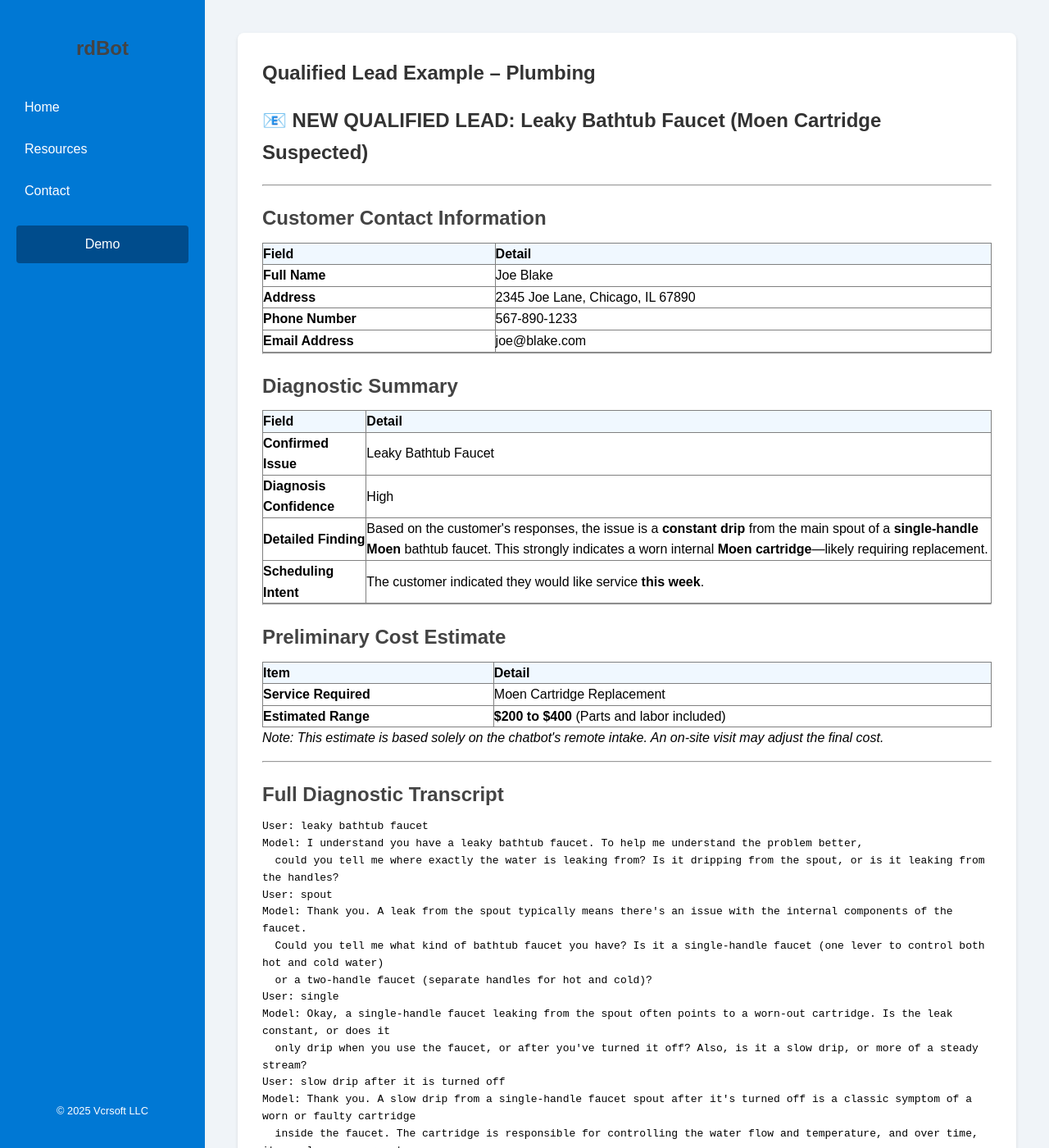
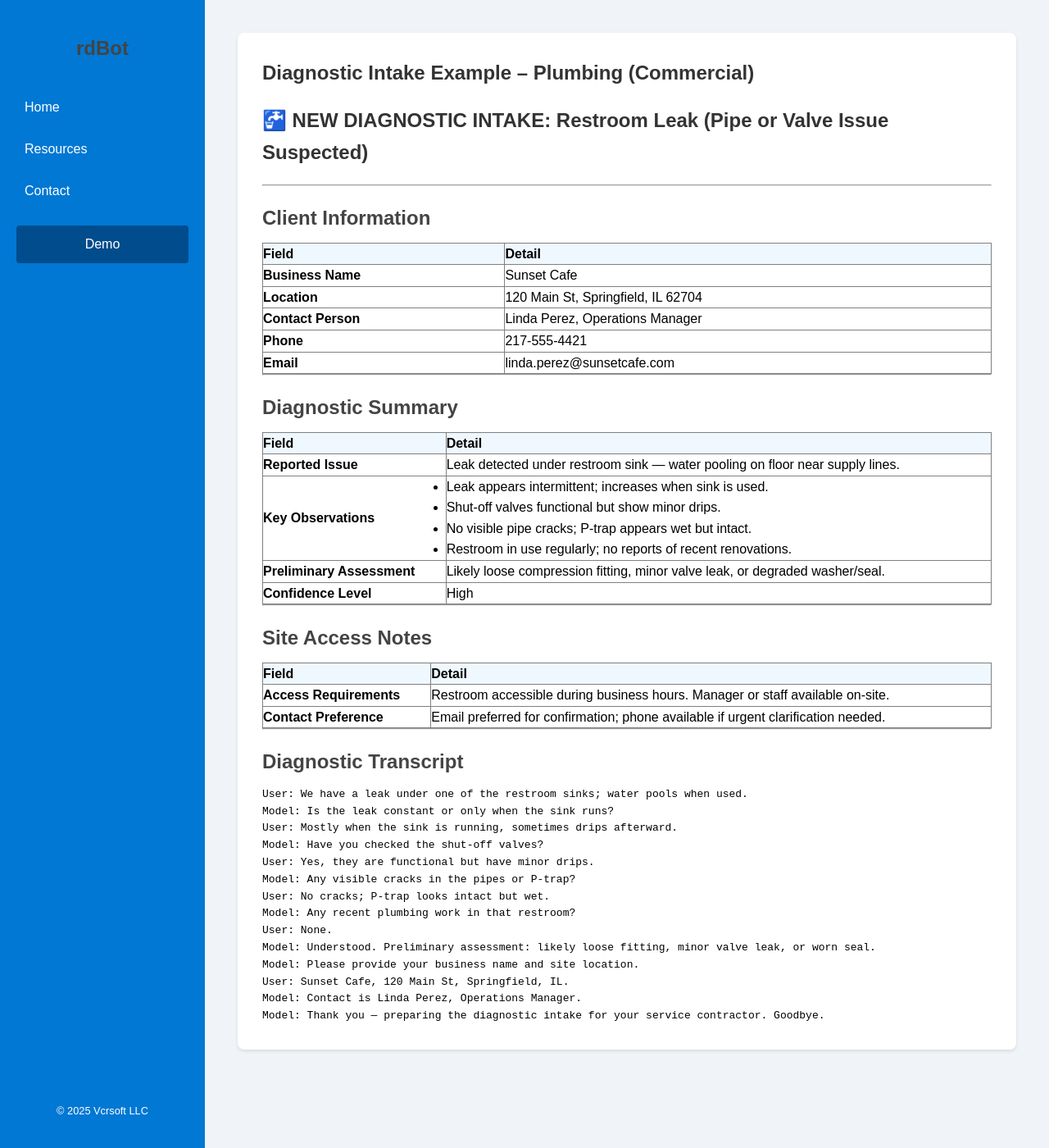
Before and after one commit to vcrsoft/vcrsoft.github.io, a Jekyll site: the page built from _resources/examples/plumbing.md, in a window 1280 px wide and 1400 px high. Shown: the whole window at 82% size. Built offline with Jekyll 4.4.1, drawn with Linux system fonts in a browser that asks for light colours; some of the changed text lies outside the part shown.

Commit message:
Update plumbing diagnostic intake example

```diff
--- a/_resources/examples/plumbing.md
+++ b/_resources/examples/plumbing.md
@@ -1,25 +1,26 @@
 ---
 layout: resource
-title: "Qualified Lead Example – Plumbing"
-excerpt: "See a full AI-qualified lead email for a leaky bathtub faucet, including diagnosis, cost estimate, and transcript."
+title: "Diagnostic Intake Example – Plumbing (Commercial)"
+excerpt: "AI-generated diagnostic intake example for a commercial restroom leak — showing structured intake, assessment, and transcript."
 nav_exclude: true
 ---
 
-# 📧 NEW QUALIFIED LEAD: Leaky Bathtub Faucet (Moen Cartridge Suspected)
+# 🚰 NEW DIAGNOSTIC INTAKE: Restroom Leak (Pipe or Valve Issue Suspected)
 
 ---
 
-## Customer Contact Information
+## Client Information
 
 <table border="1" cellpadding="8" cellspacing="0" style="border-collapse: collapse; width: 100%;">
   <tr style="background-color: #f0f8ff;">
     <th style="text-align: left;">Field</th>
     <th style="text-align: left;">Detail</th>
   </tr>
-  <tr><td><strong>Full Name</strong></td><td>Joe Blake</td></tr>
-  <tr><td><strong>Address</strong></td><td>2345 Joe Lane, Chicago, IL 67890</td></tr>
-  <tr><td><strong>Phone Number</strong></td><td>567-890-1233</td></tr>
-  <tr><td><strong>Email Address</strong></td><td>joe@blake.com</td></tr>
+  <tr><td><strong>Business Name</strong></td><td>Sunset Cafe</td></tr>
+  <tr><td><strong>Location</strong></td><td>120 Main St, Springfield, IL 62704</td></tr>
+  <tr><td><strong>Contact Person</strong></td><td>Linda Perez, Operations Manager</td></tr>
+  <tr><td><strong>Phone</strong></td><td>217-555-4421</td></tr>
+  <tr><td><strong>Email</strong></td><td>linda.perez@sunsetcafe.com</td></tr>
 </table>
 
 ---
@@ -31,56 +32,48 @@ nav_exclude: true
     <th style="text-align: left;">Field</th>
     <th style="text-align: left;">Detail</th>
   </tr>
-  <tr><td><strong>Confirmed Issue</strong></td><td>Leaky Bathtub Faucet</td></tr>
-  <tr><td><strong>Diagnosis Confidence</strong></td><td>High</td></tr>
-  <tr><td><strong>Detailed Finding</strong></td><td>Based on the customer's responses, the issue is a <strong>constant drip</strong> from the main spout of a <strong>single-handle Moen</strong> bathtub faucet. This strongly indicates a worn internal <strong>Moen cartridge</strong>—likely requiring replacement.</td></tr>
-  <tr><td><strong>Scheduling Intent</strong></td><td>The customer indicated they would like service <strong>this week</strong>.</td></tr>
+  <tr><td><strong>Reported Issue</strong></td><td>Leak detected under restroom sink — water pooling on floor near supply lines.</td></tr>
+  <tr><td><strong>Key Observations</strong></td><td>
+    <ul>
+      <li>Leak appears intermittent; increases when sink is used.</li>
+      <li>Shut-off valves functional but show minor drips.</li>
+      <li>No visible pipe cracks; P-trap appears wet but intact.</li>
+      <li>Restroom in use regularly; no reports of recent renovations.</li>
+    </ul>
+  </td></tr>
+  <tr><td><strong>Preliminary Assessment</strong></td><td>Likely loose compression fitting, minor valve leak, or degraded washer/seal.</td></tr>
+  <tr><td><strong>Confidence Level</strong></td><td>High</td></tr>
 </table>
 
 ---
 
-## Preliminary Cost Estimate
+## Site Access Notes
 
 <table border="1" cellpadding="8" cellspacing="0" style="border-collapse: collapse; width: 100%;">
   <tr style="background-color: #f0f8ff;">
-    <th style="text-align: left;">Item</th>
+    <th style="text-align: left;">Field</th>
     <th style="text-align: left;">Detail</th>
   </tr>
-  <tr><td><strong>Service Required</strong></td><td>Moen Cartridge Replacement</td></tr>
-  <tr><td><strong>Estimated Range</strong></td><td><strong>$200 to $400</strong> (Parts and labor included)</td></tr>
+  <tr><td><strong>Access Requirements</strong></td><td>Restroom accessible during business hours. Manager or staff available on-site.</td></tr>
+  <tr><td><strong>Contact Preference</strong></td><td>Email preferred for confirmation; phone available if urgent clarification needed.</td></tr>
 </table>
-
-<p><em>Note: This estimate is based solely on the chatbot's remote intake. An on-site visit may adjust the final cost.</em></p>
 
 ---
 
-## Full Diagnostic Transcript
-<pre style="white-space: pre-wrap; word-wrap: break-word;">
-User: leaky bathtub faucet
-Model: I understand you have a leaky bathtub faucet. To help me understand the problem better,
-  could you tell me where exactly the water is leaking from? Is it dripping from the spout, or is it leaking from the handles?
-User: spout
-Model: Thank you. A leak from the spout typically means there's an issue with the internal components of the faucet.
-  Could you tell me what kind of bathtub faucet you have? Is it a single-handle faucet (one lever to control both hot and cold water)
-  or a two-handle faucet (separate handles for hot and cold)?
-User: single
-Model: Okay, a single-handle faucet leaking from the spout often points to a worn-out cartridge. Is the leak constant, or does it
-  only drip when you use the faucet, or after you've turned it off? Also, is it a slow drip, or more of a steady stream?
-User: slow drip after it is turned off
-Model: Thank you. A slow drip from a single-handle faucet spout after it's turned off is a classic symptom of a worn or faulty cartridge
-  inside the faucet. The cartridge is responsible for controlling the water flow and temperature, and over time, its seals can wear out,
-  leading to leaks. Based on this, we're likely looking at a cartridge replacement. Now, to provide you with a summary diagnosis and estimate,
-  I'll need some contact information.
-  full name:
-User: Joe bloke
-Model: address:
-User: 2345 joe
-Model: phone number:
-User: 871-234-5678
-Model: email address:
-User: joe@bloke.com
-Model: Summary Diagnosis: Your single-handle bathtub faucet is experiencing a slow drip from the spout after being turned off,
-  which is a common indicator of a worn-out or faulty internal cartridge. The repair will likely involve replacing this cartridge.
-  Rough Estimate: The cost for this type of repair, including parts and labor, typically ranges from $150 to $350.
-  Someone will contact you shortly to schedule an appointment for a visit to confirm the diagnosis and provide a precise quote. Goodbye.
+## Diagnostic Transcript
+<pre>
+User: We have a leak under one of the restroom sinks; water pools when used.
+Model: Is the leak constant or only when the sink runs?
+User: Mostly when the sink is running, sometimes drips afterward.
+Model: Have you checked the shut-off valves?
+User: Yes, they are functional but have minor drips.
+Model: Any visible cracks in the pipes or P-trap?
+User: No cracks; P-trap looks intact but wet.
+Model: Any recent plumbing work in that restroom?
+User: None.
+Model: Understood. Preliminary assessment: likely loose fitting, minor valve leak, or worn seal.
+Model: Please provide your business name and site location.
+User: Sunset Cafe, 120 Main St, Springfield, IL.
+Model: Contact is Linda Perez, Operations Manager.
+Model: Thank you — preparing the diagnostic intake for your service contractor. Goodbye.
 </pre>
```
